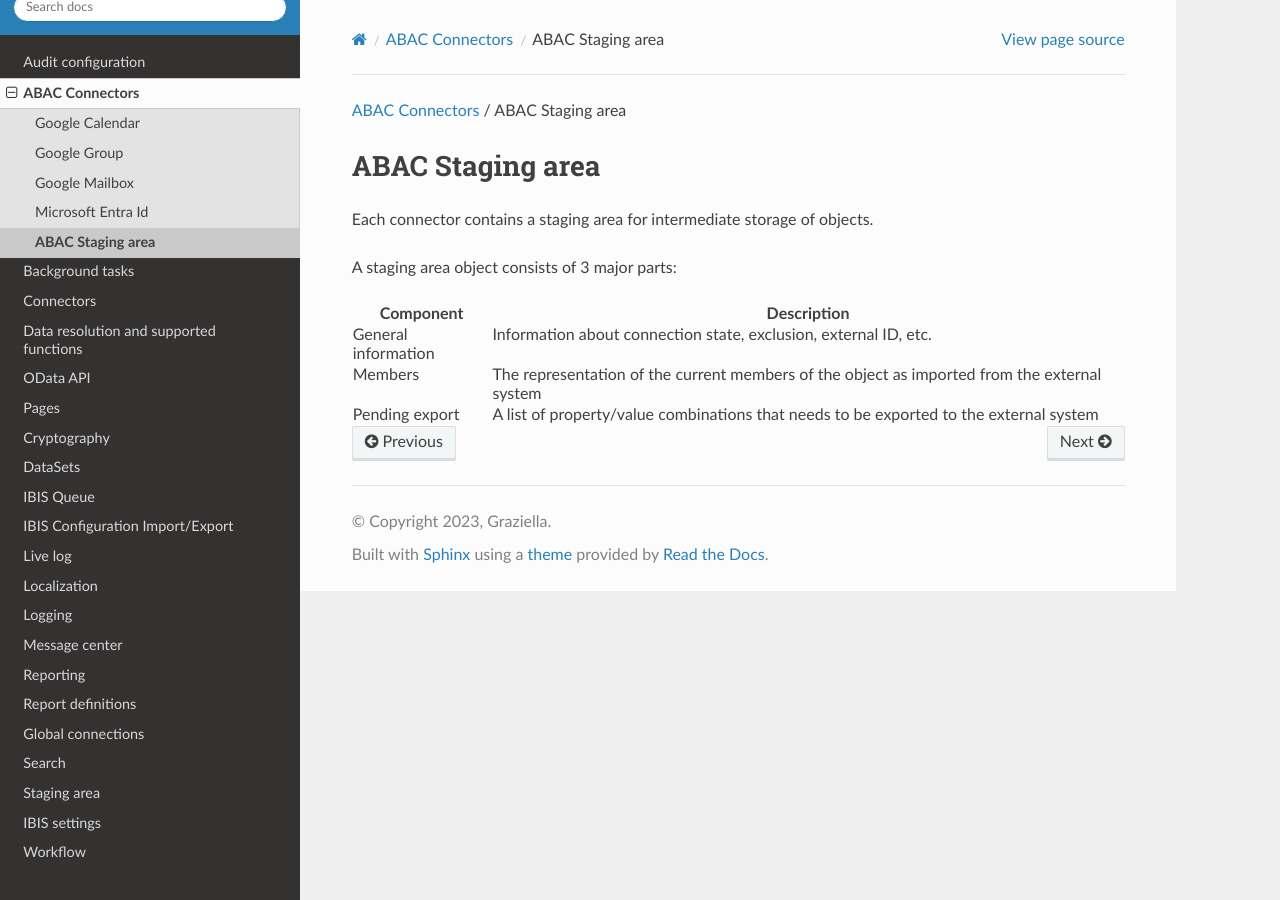
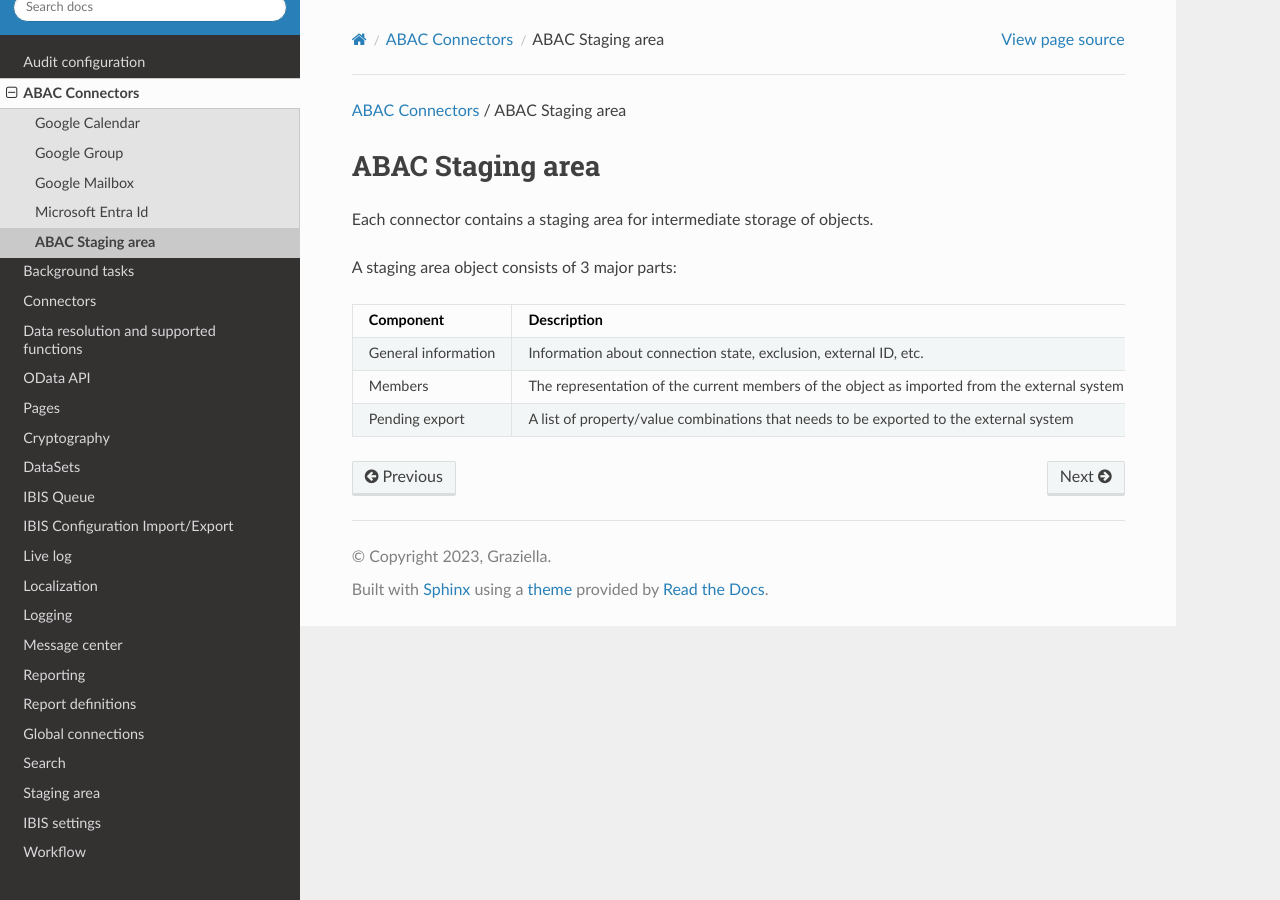
Before and after one commit to Raoulorlando/rtd-tutorial, a Sphinx documentation site: the page built from docs/source/Documentatie/SysPage_AbacStagingArea.md, in a window 1280 px wide. Built offline with Sphinx 7.4.7 and the Read the Docs theme 2.0.0, drawn with Linux system fonts in a browser that asks for light colours; nearby versions of some CDN libraries; some web fonts are replaced; library files that are not in the unit come from our copies; pages that are not in the unit, such as notebooks, are missing from menus.

Commit message:
Updated table in AbacStagingArea to markdown

```diff
--- a/docs/source/Documentatie/SysPage_AbacStagingArea.md
+++ b/docs/source/Documentatie/SysPage_AbacStagingArea.md
@@ -9,28 +9,8 @@ objects.
 
 A staging area object consists of 3 major parts:
 
-<table class="table table-bordered">
-<thead class="thead-light">
-<tr class="header">
-<th>Component</th>
-<th>Description</th>
-</tr>
-</thead>
-<tbody>
-<tr class="odd">
-<td>General information</td>
-<td>Information about connection state, exclusion, external ID,
-etc.</td>
-</tr>
-<tr class="even">
-<td>Members</td>
-<td>The representation of the current members of the object as imported
-from the external system</td>
-</tr>
-<tr class="odd">
-<td>Pending export</td>
-<td>A list of property/value combinations that needs to be exported to
-the external system</td>
-</tr>
-</tbody>
-</table>
+|      Component      |                                          Description                                         |
+|:-------------------:|:--------------------------------------------------------------------------------------------:|
+| General information | Information about connection state, exclusion, external ID, etc.                             |
+| Members             | The representation of the current members of the object as imported from the external system |
+| Pending export      | A list of property/value combinations that needs to be exported to the external system       |
```
